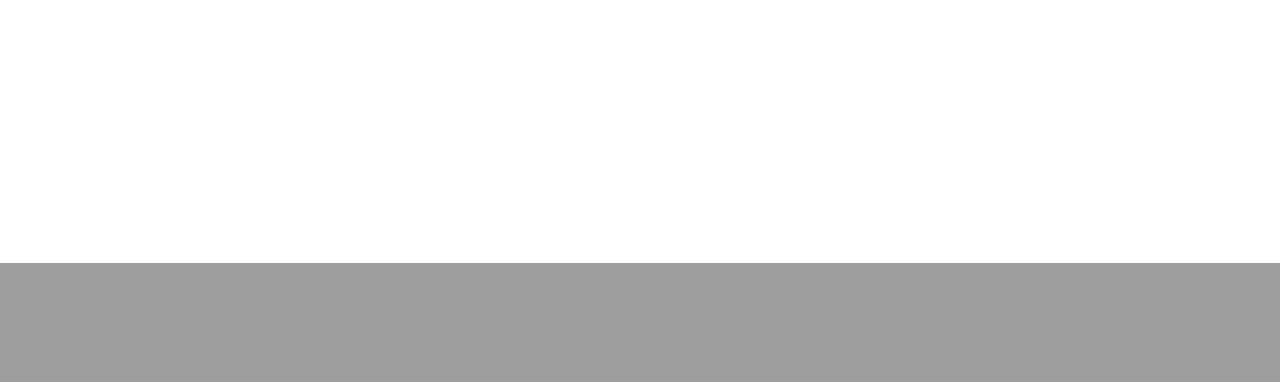
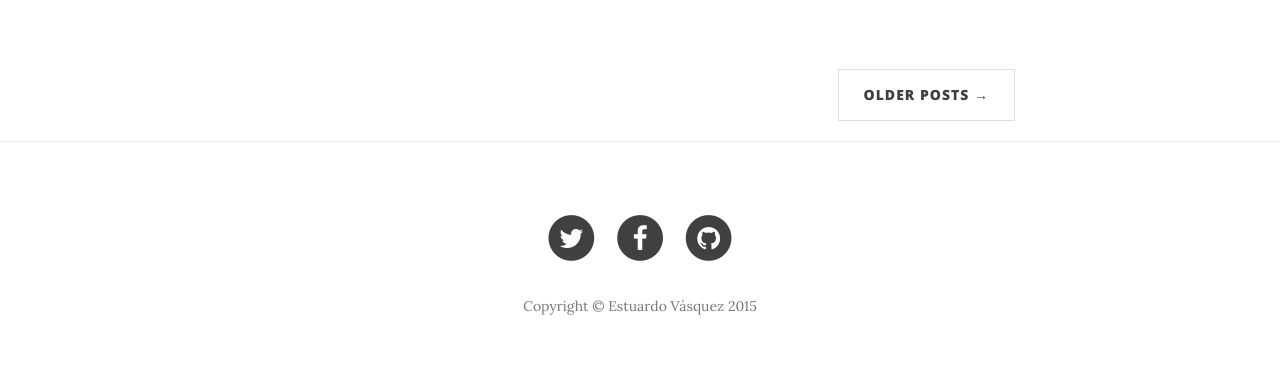
Before and after one commit to evc94/frases, a Django app: template frases/templates/frases/base.html in a window 1280 px wide. Shown: the part 537-919 px from the top of the page. Before the commit the page ends 800 px from the top, so only its background shows below. Run offline with Django 3.2, Linux system fonts and the light colour scheme; the template is opened without the code that fills it, so the values that code supplies are empty; some libraries are stand-ins or nearby versions.

Commit message:
Plantilla terminada, sin urls

```diff
--- a/frases/templates/frases/base.html
+++ b/frases/templates/frases/base.html
@@ -14,9 +14,12 @@
     <meta http-equiv="X-UA-Compatible" content="IE=edge">
     <meta name="viewport" content="width=device-width, initial-scale=1">
     <meta name="description" content="Frases celebres, encontradas en películas, libros, etc...">
+
+    <meta name="author" content="Estuardo Vásquez">
+    <link href="{% static "css/css/bootstrap.min.css" %}" rel="stylesheet">
     <!-- Custom CSS -->
-    <meta name="author" content="Estuardo Vásquez">
-    <link href="css/clean-blog.min.css" rel="stylesheet">
+    <link href="{% static "css/css/clean-blog.min.css" %}" rel="stylesheet">
+
 
     <!-- Custom Fonts -->
     <link href="http://maxcdn.bootstrapcdn.com/font-awesome/4.1.0/css/font-awesome.min.css" rel="stylesheet" type="text/css">
@@ -62,11 +65,12 @@
 
     <!-- Page Header -->
     <!-- Set your background image for this header on the line below. -->
-    <header class="intro-header" style="background-image: url('img/home-bg.jpg')">
+    <header class="intro-header" style="background-image: url('{% static 'css/img/home-bg.jpg' %}')" >
         <div class="container">
             <div class="row">
                 <div class="col-lg-8 col-lg-offset-2 col-md-10 col-md-offset-1">
                     <div class="site-heading">
+
                         <h1>Frases | Estuardo Vásquez</h1>
                         <hr class="small">
                         <span class="subheading">Frases celebres de todo tipo.</span>
@@ -77,7 +81,71 @@
     </header>
 
     <!-- Main Content -->
+    <div class="container">
+        <div class="row">
+            <div class="col-lg-8 col-lg-offset-2 col-md-10 col-md-offset-1">
+
 
         {% block content %}
         {% endblock %}
+        <!-- Pager -->
+        <ul class="pager">
+            <li class="next">
+                <a href="#">Older Posts &rarr;</a>
+            </li>
+        </ul>
+    </div>
+</div>
+</div>
+
+<hr>
+
+<!-- Footer -->
+<footer>
+<div class="container">
+    <div class="row">
+        <div class="col-lg-8 col-lg-offset-2 col-md-10 col-md-offset-1">
+            <ul class="list-inline text-center">
+                <li>
+                    <a href="#">
+                        <span class="fa-stack fa-lg">
+                            <i class="fa fa-circle fa-stack-2x"></i>
+                            <i class="fa fa-twitter fa-stack-1x fa-inverse"></i>
+                        </span>
+                    </a>
+                </li>
+                <li>
+                    <a href="#">
+                        <span class="fa-stack fa-lg">
+                            <i class="fa fa-circle fa-stack-2x"></i>
+                            <i class="fa fa-facebook fa-stack-1x fa-inverse"></i>
+                        </span>
+                    </a>
+                </li>
+                <li>
+                    <a href="#">
+                        <span class="fa-stack fa-lg">
+                            <i class="fa fa-circle fa-stack-2x"></i>
+                            <i class="fa fa-github fa-stack-1x fa-inverse"></i>
+                        </span>
+                    </a>
+                </li>
+            </ul>
+            <p class="copyright text-muted">Copyright &copy; Estuardo Vásquez 2015</p>
+        </div>
+    </div>
+</div>
+</footer>
+
+<!-- jQuery -->
+<script src="{% static "css/js/jquery.js" %}"></script>
+
+<!-- Bootstrap Core JavaScript -->
+<script src="{% static "css/js/bootstrap.min.js" %}"></script>
+
+<!-- Custom Theme JavaScript -->
+<script src="{% static "css/js/clean-blog.min.js" %}"></script>
+
+</body>
+
 </html>
```
Also changed, not shown: frases/templates/frases/post_list.html (+21 -19 lines), frases/static/css/img/about-bg.jpg (added), frases/static/css/img/contact-bg.jpg (added), frases/static/css/img/home-bg.jpg (added), frases/static/css/img/post-bg.jpg (added), frases/static/css/img/post-sample-image.jpg (added).
